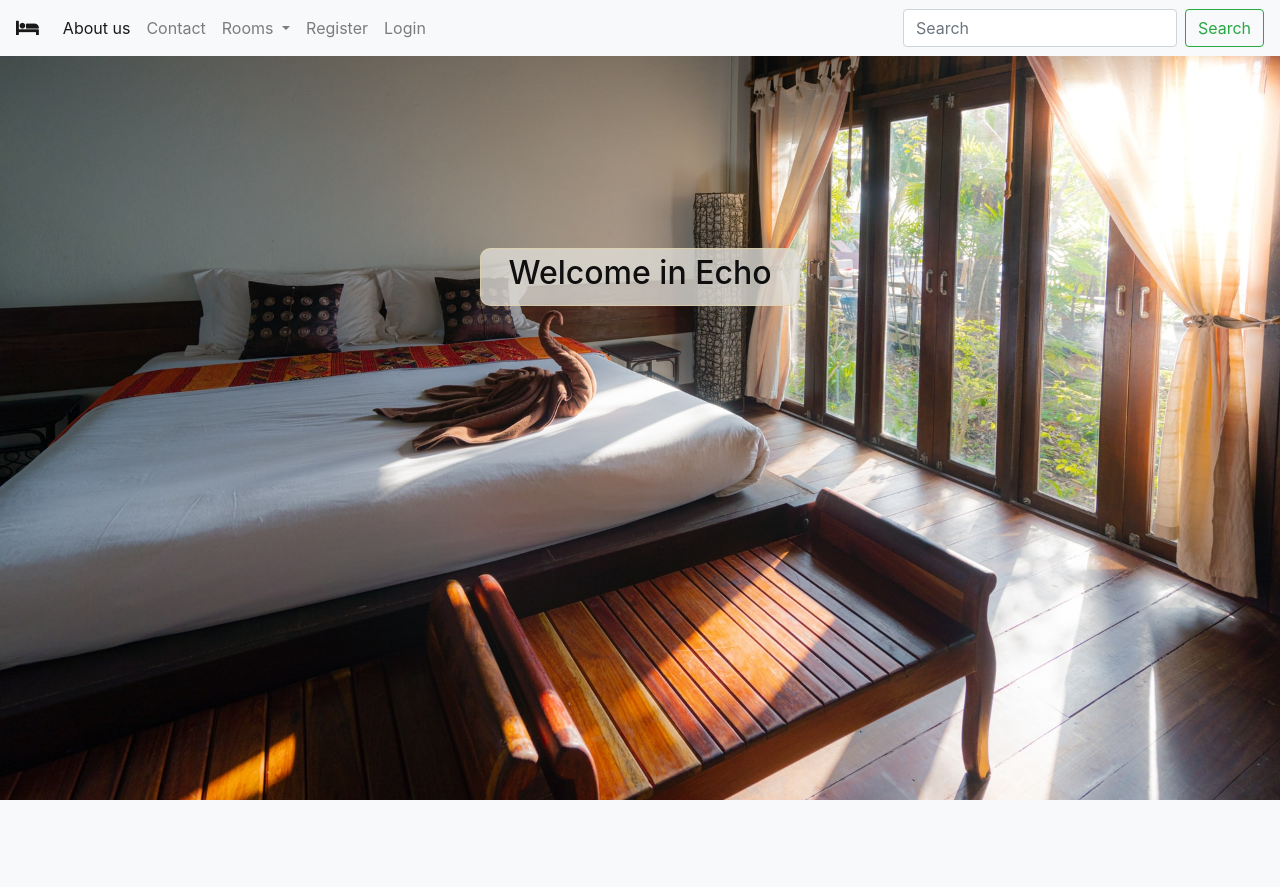
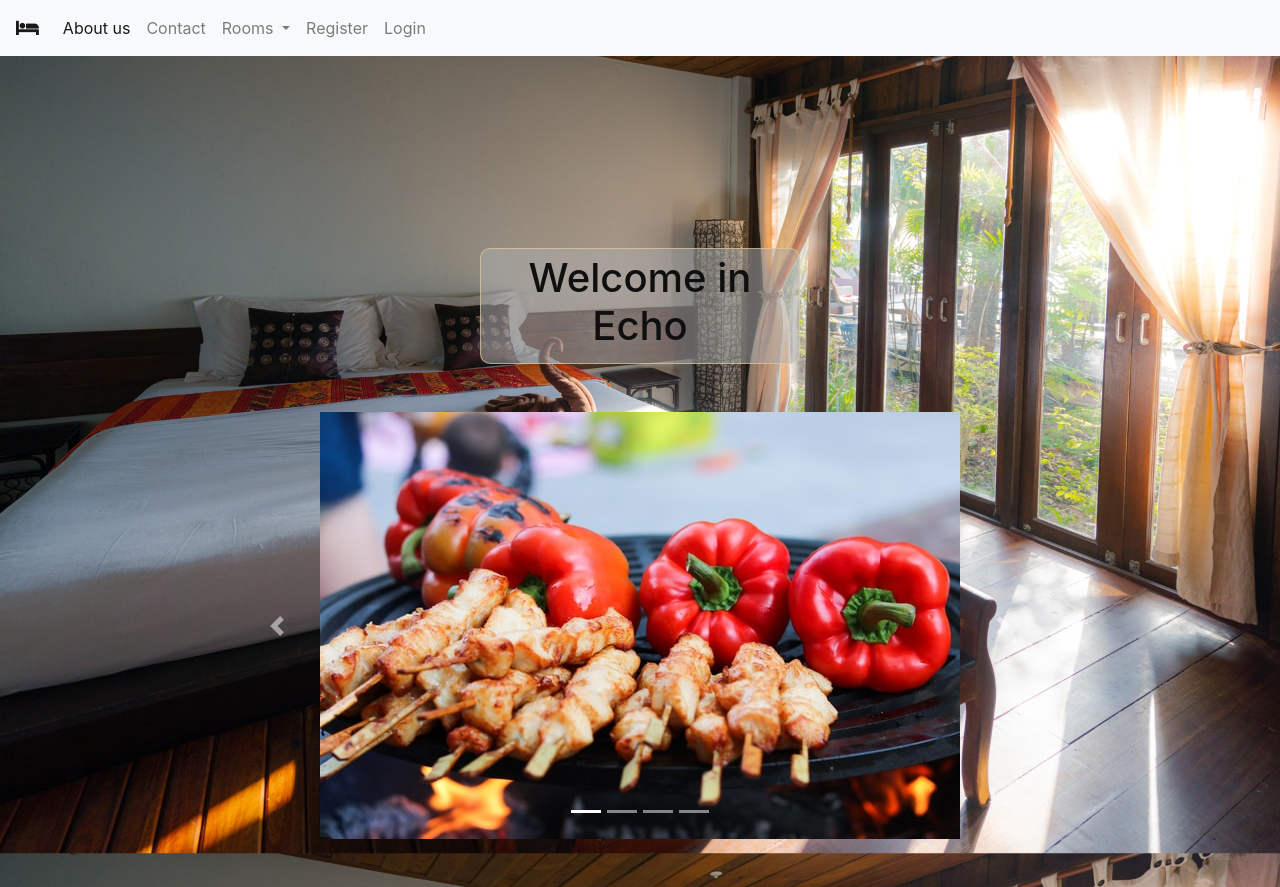
Before and after one commit to 99reni/hotel, a PHP site: page /hotel/ in a window 1280 px wide. Before the commit the page ends 800 px from the top, so only its background shows below. Run offline with PHP 8.4, Linux system fonts and the light colour scheme.

Commit message:
Update index.php

```diff
--- a/index.php
+++ b/index.php
@@ -9,20 +9,18 @@
     <link rel="stylesheet" href="https://stackpath.bootstrapcdn.com/bootstrap/4.3.1/css/bootstrap.min.css"
           integrity="sha384-ggOyR0iXCbMQv3Xipma34MD+dH/1fQ784/j6cY/iJTQUOhcWr7x9JvoRxT2MZw1T" crossorigin="anonymous">
     <link rel="stylesheet" href="https://cdnjs.cloudflare.com/ajax/libs/font-awesome/4.7.0/css/font-awesome.min.css">
-
 <style>
-    @media (min-width: 344px) {
-    h1 {font-size:16px;} /*1rem = 16px*/
+    @media (max-width: 768px) {
+    h1 {font-size:20px;
     }
 
-    /* Medium devices (tablets, 768px and up) The navbar toggle appears at this breakpoint */
-    @media (min-width: 768px) {
-        h1 {font-size:32px;} /*1rem = 16px*/
-    }
+     @media (min-width: 777px) {
+         h1 {font-size:25px;
+         }
+
+
 </style>
     <link href="style.css" rel="stylesheet" type="text/css">
-
-
 </head>
 
 <body>
@@ -61,20 +59,49 @@
             <a class="nav-link " href="login.php">Login</a>
         </li>
     </ul>
-    <form class="form-inline my-2 my-lg-0" action="search.php" method="post" >
-        <input class="form-control mr-sm-2" type="search" placeholder="Search"  name="search" aria-label="Search">
-        <button class="btn btn-outline-success my-2 my-sm-0" type="submit">Search</button>
-    </form>
 </div>
 
 </nav>
-<div id="welcome" class="col-3 mx-auto">
+<div id="welcome" style="background-color: rgba(173, 172, 172, 0.52);" class="col-md-3 col-sm-10 col-10 mx-auto">
     <h1>Welcome in Echo</h1>
 </div>
+
+    <div id="carouselExampleIndicators" class="carousel slide mx-auto col-md-8 col-sm-11 col-11 mt-5 mb-5" data-ride="carousel">
+        <ol class="carousel-indicators mx-auto">
+            <li data-target="#carouselExampleIndicators" data-slide-to="0" class="active"></li>
+            <li data-target="#carouselExampleIndicators" data-slide-to="1"></li>
+            <li data-target="#carouselExampleIndicators" data-slide-to="2"></li>
+            <li data-target="#carouselExampleIndicators" data-slide-to="3"></li>
+        </ol>
+        <div class="carousel-inner mx-auto">
+            <div class="carousel-item active">
+                <img class="d-block img-responsive img-fluid mx-auto" src="image/1.jpg" alt="First slide">
+            </div>
+            <div class="carousel-item">
+                <img class="d-block img-responsive img-fluid mx-auto" src="image/5.jpg" alt="Second slide">
+            </div>
+            <div class="carousel-item">
+                <img class="d-block img-responsive img-fluid mx-auto" src="image/2.jpg" alt="Third slide">
+            </div>
+            <div class="carousel-item">
+                <img class="d-block img-responsive img-fluid mx-auto" src="image/4.jpg" alt="Fourth slide">
+            </div>
+        </div>
+        <a class="carousel-control-prev" href="#carouselExampleIndicators" role="button" data-slide="prev">
+            <span class="carousel-control-prev-icon" aria-hidden="true"></span>
+            <span class="sr-only">Previous</span>
+        </a>
+        <a class="carousel-control-next" href="#carouselExampleIndicators" role="button" data-slide="next">
+            <span class="carousel-control-next-icon" aria-hidden="true"></span>
+            <span class="sr-only">Next</span>
+        </a>
+    </div>
+
 
 
 <script src="https://ajax.googleapis.com/ajax/libs/jquery/3.5.1/jquery.min.js"></script>
 <script src="https://cdnjs.cloudflare.com/ajax/libs/popper.js/1.16.0/umd/popper.min.js"></script>
 <script src="https://maxcdn.bootstrapcdn.com/bootstrap/4.5.2/js/bootstrap.min.js"></script>
+
 </body>
 </html>
```
